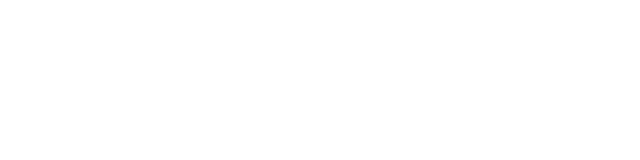
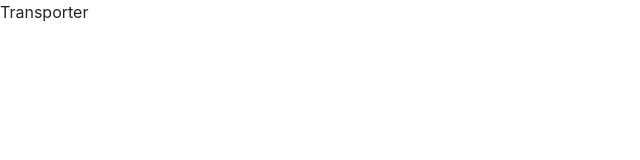
Before and after one commit to MrM4tthew/KargoApp, a React (Create React App) app: page /transporter in a window 1280 px wide. Before the commit this address had no page. Shown: the top 160 px of the page, without its empty margins (0-640 px from the left). Built offline with nearby package versions, Linux system fonts and the light colour scheme.

Commit message:
Setup for Shipper and Transporter container

```diff
--- a/src/App.js
+++ b/src/App.js
@@ -1,3 +1,5 @@
+import Shipper from "components/shipper/Index";
+import Transporter from "components/transporter/Index";
 import {
   Routes,
   Route,
@@ -7,6 +9,8 @@
   return (
     <Routes>
       <Route path="/" element={<Login />} />
+      <Route path="/shipper" element={<Shipper />} />
+      <Route path="/transporter" element={<Transporter />} />
     </Routes>
   );
 }
--- a/src/components/login/Login.js
+++ b/src/components/login/Login.js
@@ -1,9 +1,23 @@
-import React from "react";
-import { Container, Button} from "react-bootstrap";
+import React, { useState } from "react";
+import { Container, Button } from "react-bootstrap";
+import { useNavigate } from "react-router-dom";
 import "styles/css/login.scss";
 
 const Login = (props) => {
-  const handleSubmit = (e) => {};
+  const [value, setValue] = useState("");
+  const navigate = useNavigate();
+  const handleChange = (e) => {
+    setValue(e.target.value);
+  };
+  const handleSubmit = (e) => {
+    e.preventDefault();
+    if(value === "shipper") {
+       navigate("/shipper")
+    } else {
+       navigate("/transporter")
+    }
+  };
+
   return (
     <Container fluid className="login-container p-0">
       <div className="form-container">
@@ -20,7 +34,8 @@
                   id="transporter"
                   name="role-position"
                   value="transporter"
-                  checked
+                  onChange={handleChange}
+                  checked={value === "transporter"}
                 />
                 <label className="ms-1" for="transporter">
                   Transporter
@@ -32,7 +47,8 @@
                   id="shipper"
                   name="role-position"
                   value="shipper"
-                  checked
+                  onChange={handleChange}
+                  checked={value === "shipper"}
                 />
                 <label className="ms-1" for="shipper">
                   Shipper
--- /dev/null
+++ b/src/components/shipper/Index.js
@@ -0,0 +1,12 @@
+import React from 'react'
+import PropTypes from 'prop-types'
+
+const Shipper = props => {
+  return (
+    <div>Shipper</div>
+  )
+}
+
+Shipper.propTypes = {}
+
+export default Shipper
--- /dev/null
+++ b/src/components/transporter/Index.js
@@ -0,0 +1,12 @@
+import React from 'react'
+import PropTypes from 'prop-types'
+
+const Transporter = props => {
+  return (
+    <div>Transporter</div>
+  )
+}
+
+Transporter.propTypes = {}
+
+export default Transporter
```
